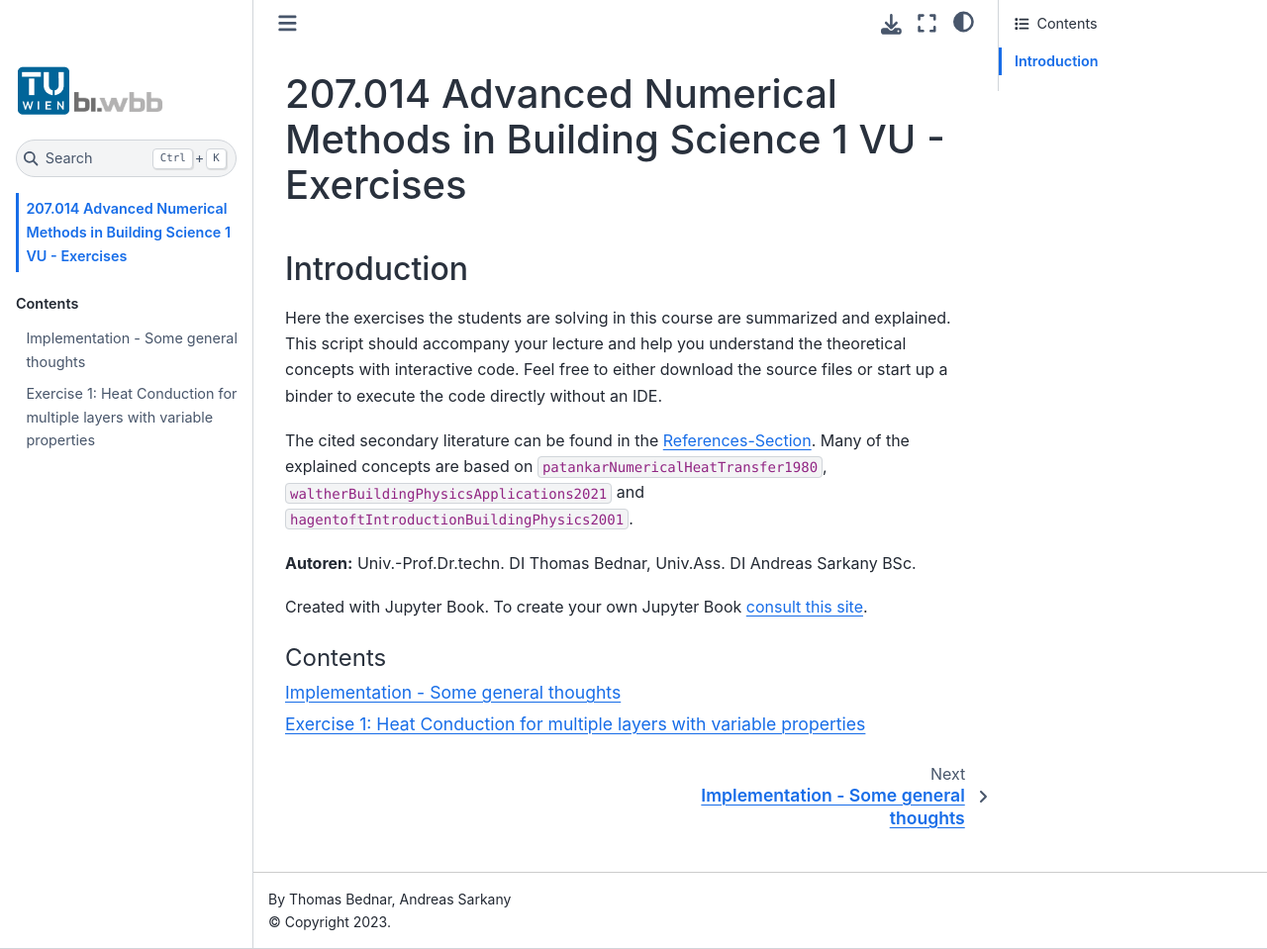
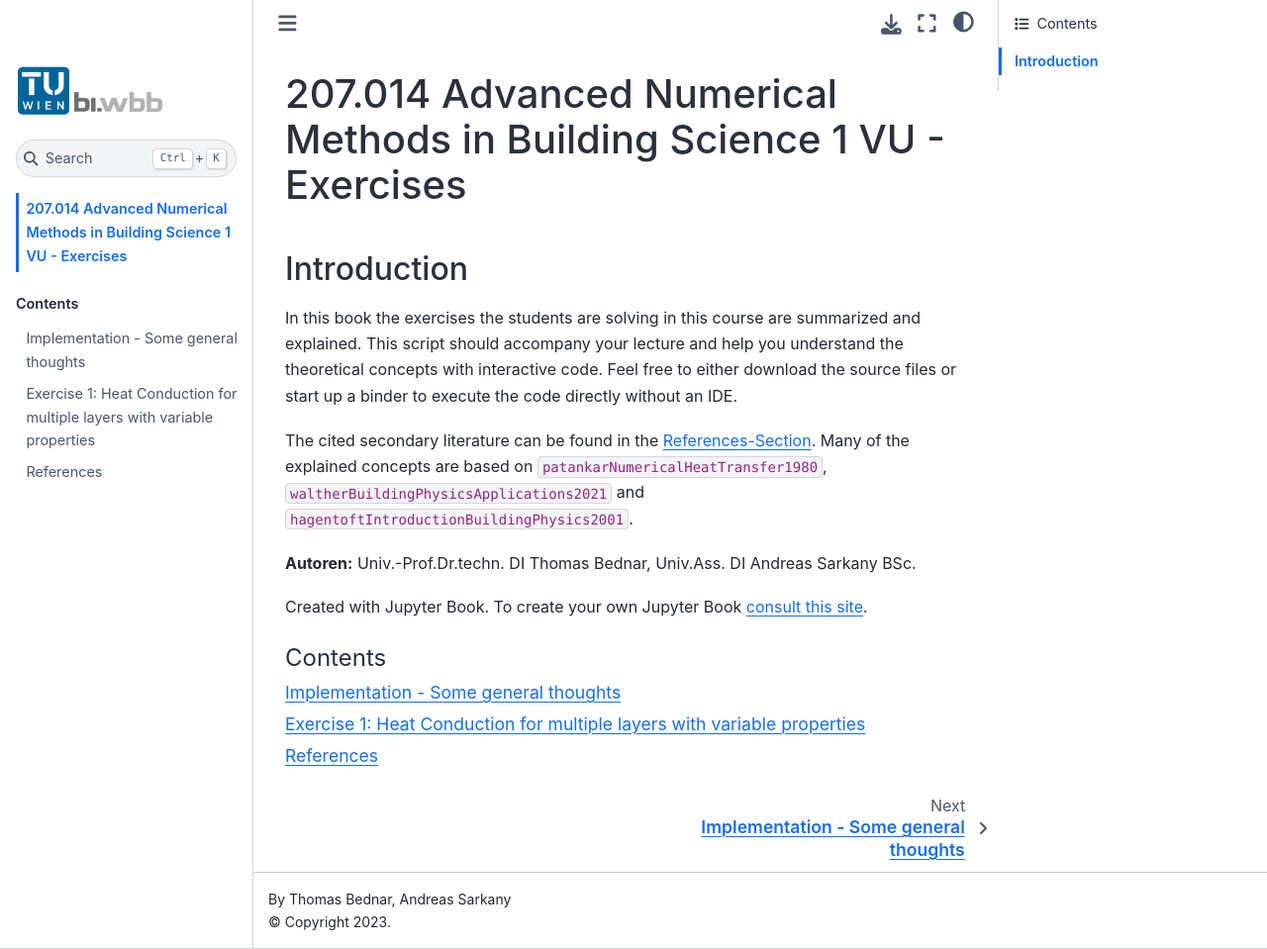
Before and after one commit to bph-tuwien/AdvNum1_Skriptum, a Jupyter Book: the page built from resources/Exercises/intro.md, in a window 1280 px wide and 959 px high. Shown: the whole window at 99% size. Built offline with Jupyter Book 1.0.4 settings and Sphinx 7.4.7 and the Sphinx Book theme 1.1.4, drawn with Linux system fonts in a browser that asks for light colours; cross-references to code outside the pages are shown as plain code.

Commit message:
Corrections.

```diff
--- a/resources/Exercises/intro.md
+++ b/resources/Exercises/intro.md
@@ -2,7 +2,7 @@
 
 ## Introduction
 
-Here the exercises the students are solving in this course are summarized and explained. This script should
+In this book the exercises the students are solving in this course are summarized and explained. This script should
 accompany your lecture and help you understand the theoretical concepts with interactive code. Feel
 free to either download the source files or start up a binder to execute the code directly without an IDE.
 
```
Also changed, not shown: resources/Exercises/References.md (+1 -1 lines), resources/Exercises/ex1_ham_heat_multilayer.ipynb, 1 other file.
